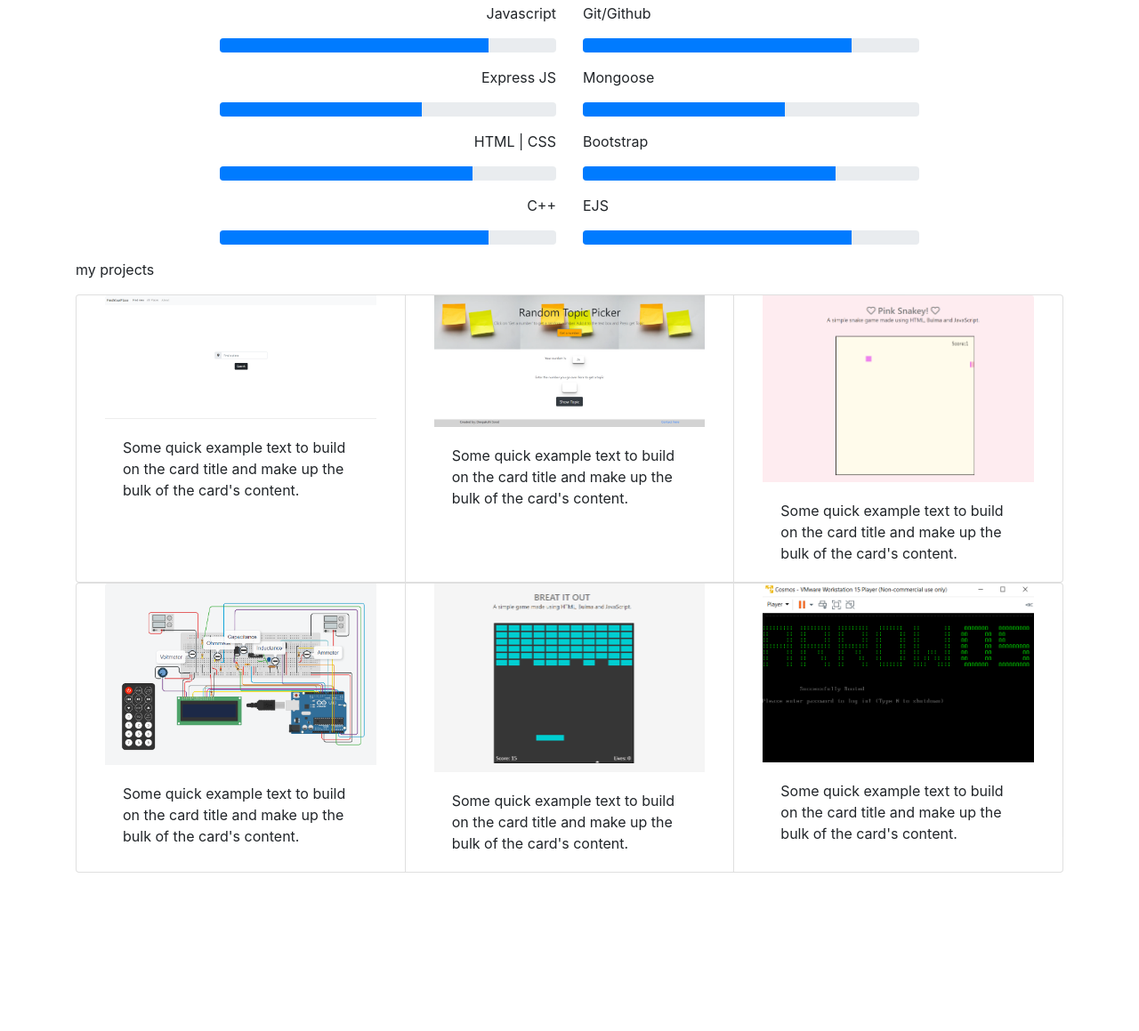
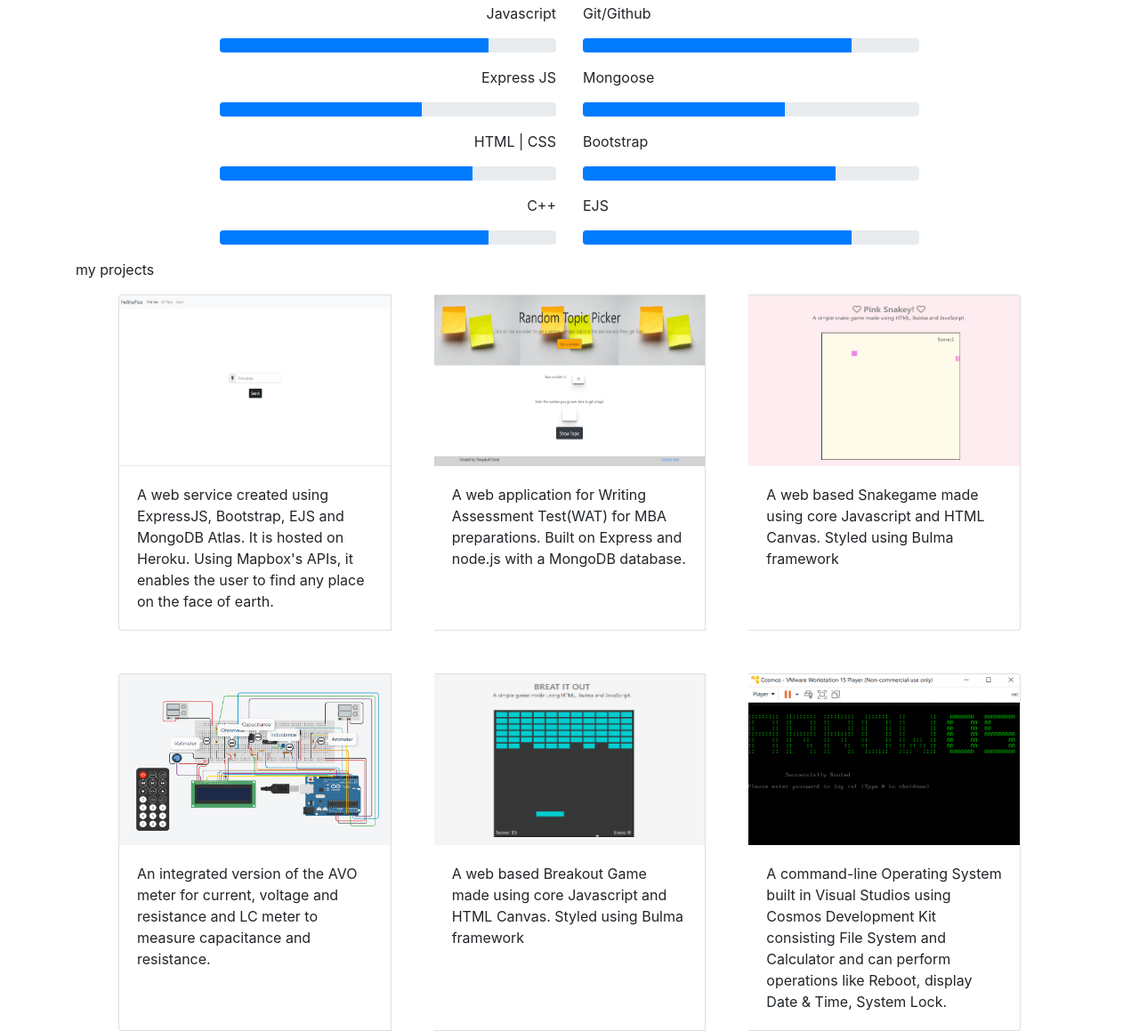
Before and after one commit to deepakshisud/Resume-site, a plain HTML site: page index.html in a window 1280 px wide. Shown: the part 838-1997 px from the top of the page at 89% size. Before the commit the page ends 1819 px from the top, so only its background shows below. Drawn offline with nearby package versions, Linux system fonts and the light colour scheme.

Commit message:
Project imgs added

```diff
--- a/index.css
+++ b/index.css
@@ -18,6 +18,10 @@ hr {
 }
 
 .card {
-    padding-left: 2em;
-    padding-right: 2em;
+    margin-left: 3em;
+    margin-right: 3em;
 }
+
+.card-img-top {
+    height: 12em;
+}
--- a/index.html
+++ b/index.html
@@ -124,42 +124,52 @@
             <div class="col-lg-12 col-md-12">
               <p>my projects</p>
               <div class="card-group">
-                <div class="card" style="width: 10rem;">
+                <div class="card" style="width: 18rem;">
                   <img src="images/Find-a-place.PNG" class="card-img-top" alt="...">
                   <div class="card-body">
-                    <p class="card-text">Some quick example text to build on the card title and make up the bulk of the card's content.</p>
+                    <p class="card-text">A web service created using ExpressJS, Bootstrap,
+                      EJS and MongoDB Atlas. It is hosted on Heroku. Using Mapbox's APIs, it enables
+                      the user to find any place on the face of earth.</p>
                   </div>
                 </div>
-                <div class="card" style="width: 10rem;">
+                <div class="card" style="width: 18rem;">
                   <img src="images/Random-topic-picker.PNG" class="card-img-top" alt="...">
                   <div class="card-body">
-                    <p class="card-text">Some quick example text to build on the card title and make up the bulk of the card's content.</p>
+                    <p class="card-text">A web application for Writing Assessment Test(WAT) for MBA preparations.
+                      Built on Express and node.js with a MongoDB database.</p>
                   </div>
                 </div>
-                <div class="card" style="width: 10rem;">
+                <div class="card" style="width: 18rem;">
                   <img src="images/Snakegame.PNG" class="card-img-top" alt="...">
                   <div class="card-body">
-                    <p class="card-text">Some quick example text to build on the card title and make up the bulk of the card's content.</p>
+                    <p class="card-text">A web based Snakegame made using core Javascript and HTML Canvas. Styled using Bulma
+                      framework
+                    </p>
                   </div>
                 </div>
               </div>
-              <div class="card-group">
-                <div class="card" style="width: 10rem;">
+              <div class="card-group mt-5">
+                <div class="card" style="width: 18rem;">
                   <img src="images/Arduino-based-multimeter.png" class="card-img-top" alt="...">
                   <div class="card-body">
-                    <p class="card-text">Some quick example text to build on the card title and make up the bulk of the card's content.</p>
+                    <p class="card-text">An integrated version of the AVO meter for current, voltage and resistance and LC
+                      meter to measure capacitance and resistance.</p>
                   </div>
                 </div>
-                <div class="card" style="width: 10rem;">
+                <div class="card" style="width: 18rem;">
                   <img src="images/breakout-game.PNG" class="card-img-top" alt="...">
                   <div class="card-body">
-                    <p class="card-text">Some quick example text to build on the card title and make up the bulk of the card's content.</p>
+                    <p class="card-text">A web based Breakout Game made using core Javascript and HTML Canvas. Styled using Bulma
+                      framework</p>
                   </div>
                 </div>
-                <div class="card" style="width: 10rem;">
+                <div class="card" style="width: 18rem;">
                   <img src="images/ArrowOS.png" class="card-img-top" alt="...">
                   <div class="card-body">
-                    <p class="card-text">Some quick example text to build on the card title and make up the bulk of the card's content.</p>
+                    <p class="card-text">A command-line Operating System built in Visual Studios using Cosmos Development Kit
+                      consisting File System and Calculator and can perform operations like Reboot, display
+                      Date & Time, System Lock.
+                    </p>
                   </div>
                 </div>
               </div>
```
